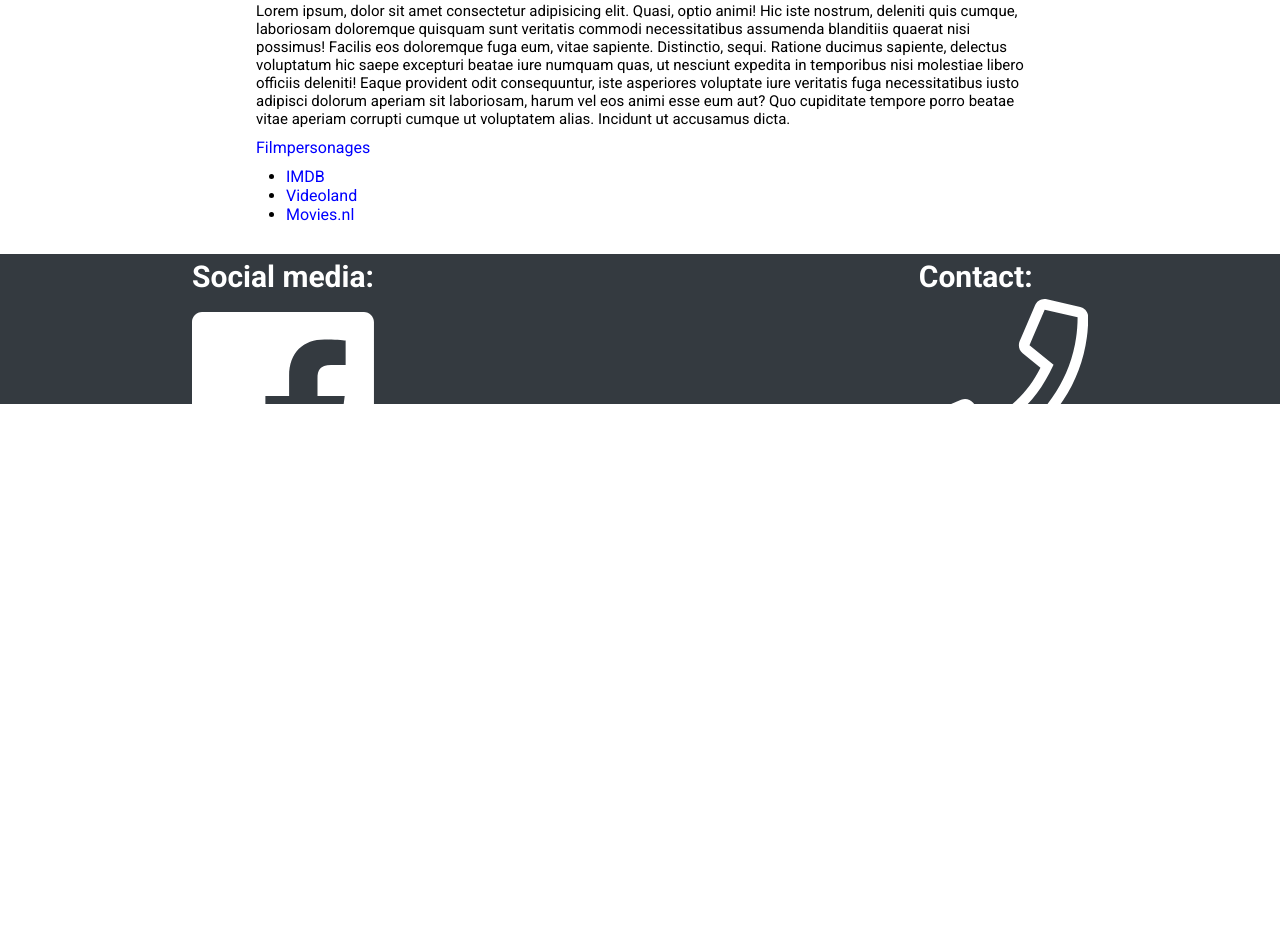
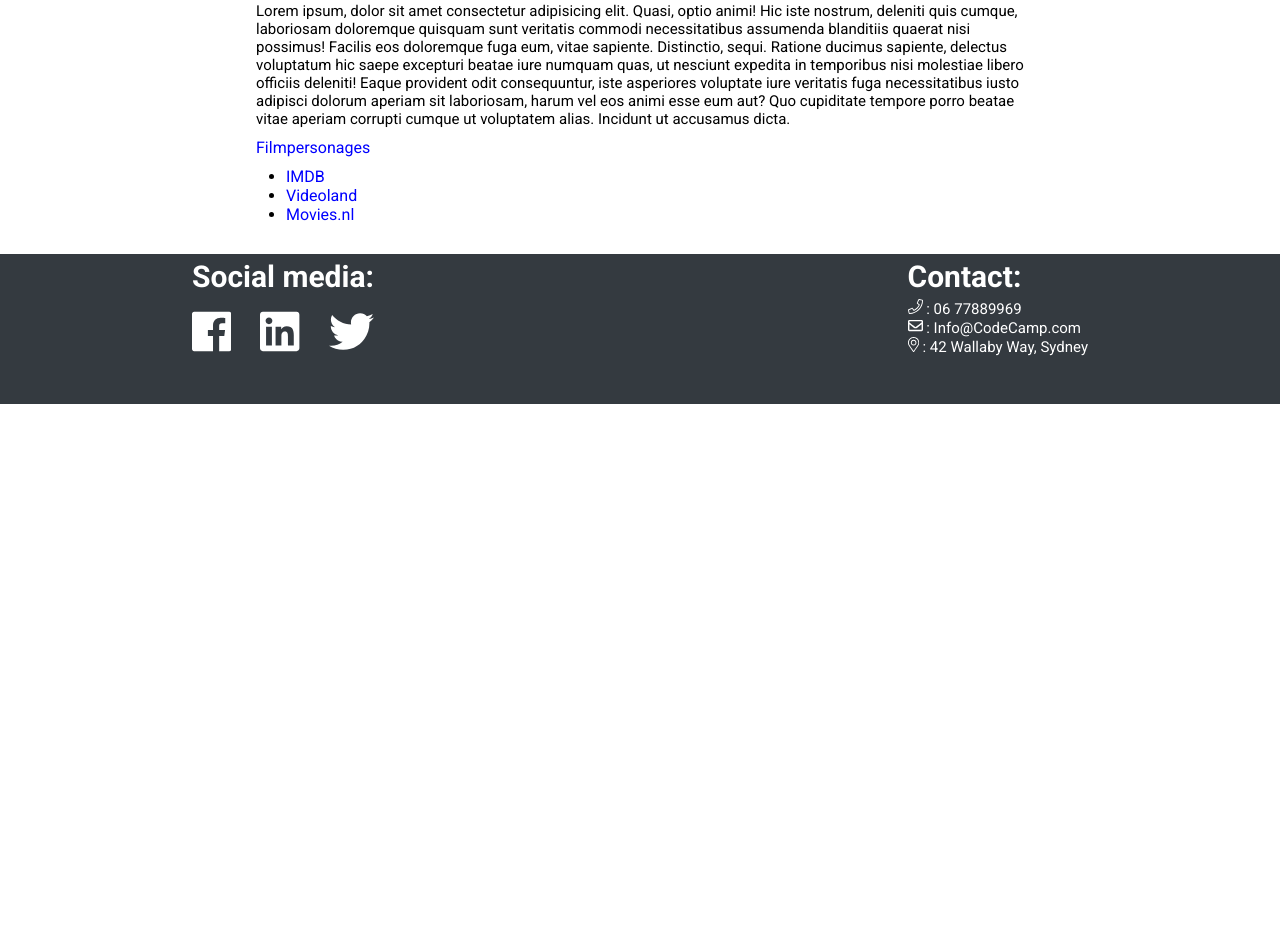
Before and after one commit to miitchel/C2-CodeCamp, a PHP site: page /C2-CodeCamp/films/index.php in a window 1280 px wide. Shown: the part 171-1100 px from the top of the page. After the commit the page ends 575 px from the top, so only its background shows below. Run offline with PHP 8.4, Linux system fonts and the light colour scheme.

Commit message:
Styling voor de footer aangepast
Styling voor de icoontjes

```diff
--- a/CSS/main.css
+++ b/CSS/main.css
@@ -92,9 +92,27 @@ h1 {
     color: white;
 }
 
-.footer-subwrapper{
+.social-links {
     display: flex;
-    flex-direction: column;
+    justify-content: space-between;
+    padding: 10px 0;
+    height: fit-content;
+}
+
+.contact-info svg {
+    height: 15px;
+  }
+
+.social-links svg {
+    height: 45px;
+}
+
+.footer-subwrapper a {
+    color: #fff;
+}
+
+.footer-subwrapper a:hover {
+    color: #e9ecef;
 }
 
 .clock {
```
